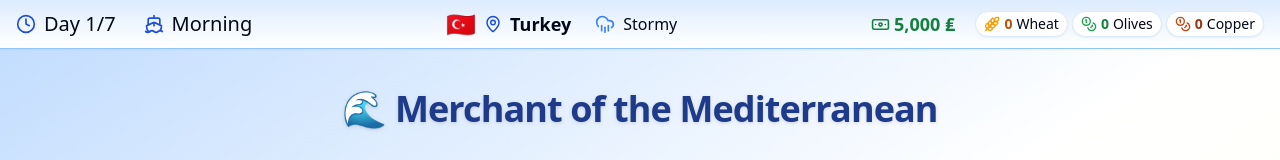
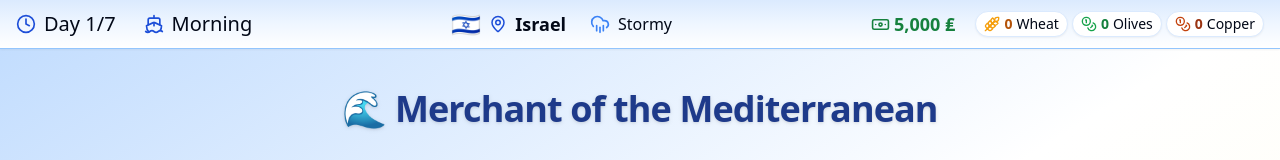
Before and after one commit to supox/mediterranean-market-voyage, a React (Vite) app: page / in a window 1280 px wide. Shown: the top 160 px of the page. Built offline with nearby package versions, Linux system fonts and the light colour scheme.

Commit message:
Set initial location to Israel

```diff
--- a/src/pages/Index.tsx
+++ b/src/pages/Index.tsx
@@ -23,7 +23,7 @@ const getRandomWeather = () =>
 export default function Index() {
   const [day, setDay] = useState(1);
   const [timeOfDay, setTimeOfDay] = useState("Morning");
-  const [country, setCountry] = useState("Turkey");
+  const [country, setCountry] = useState("Israel");
   const [weather, setWeather] = useState(getRandomWeather());
   const [balance, setBalance] = useState(INITIAL_BALANCE);
   const [cargo, setCargo] = useState([...INITIAL_CARGO]);
```
